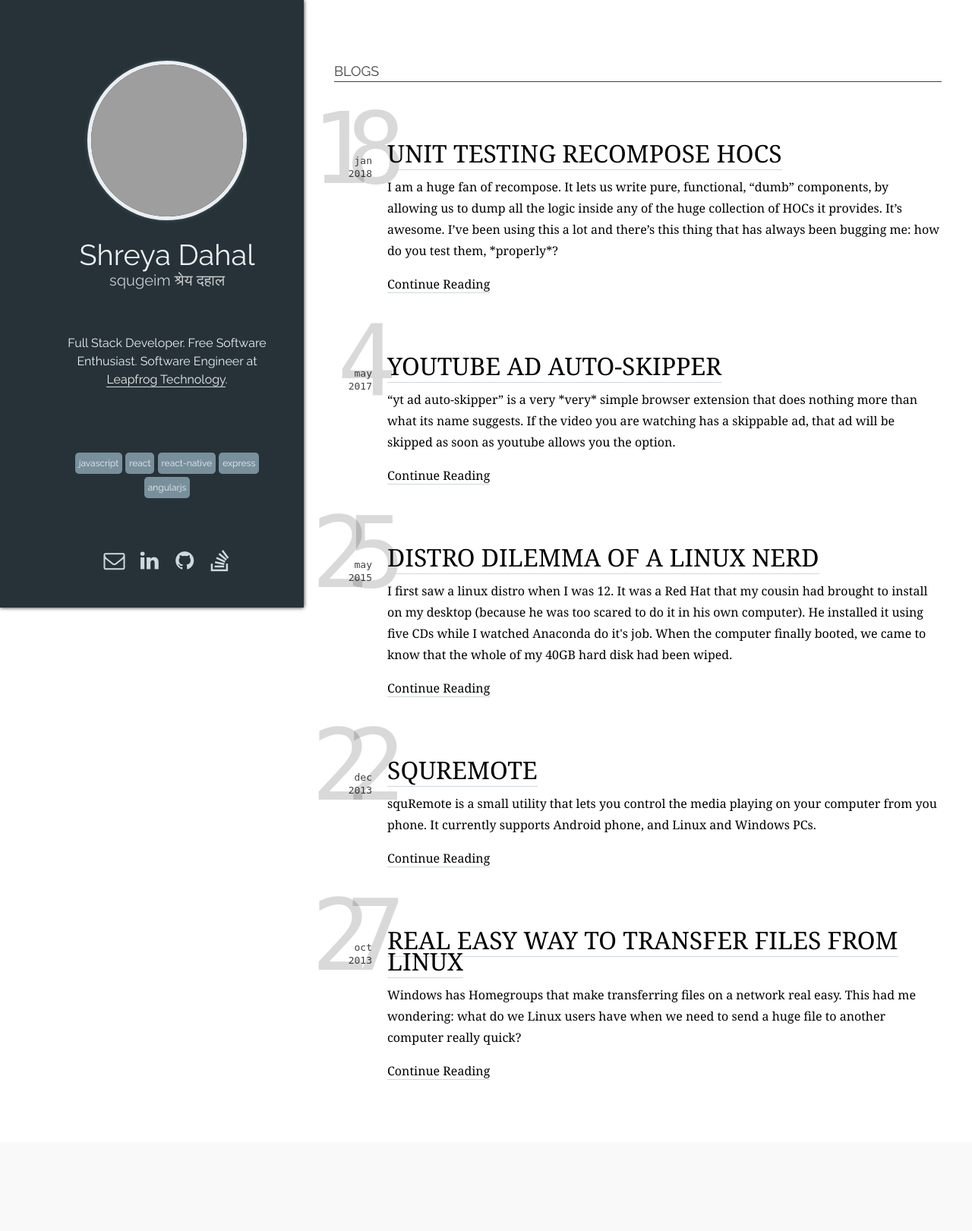
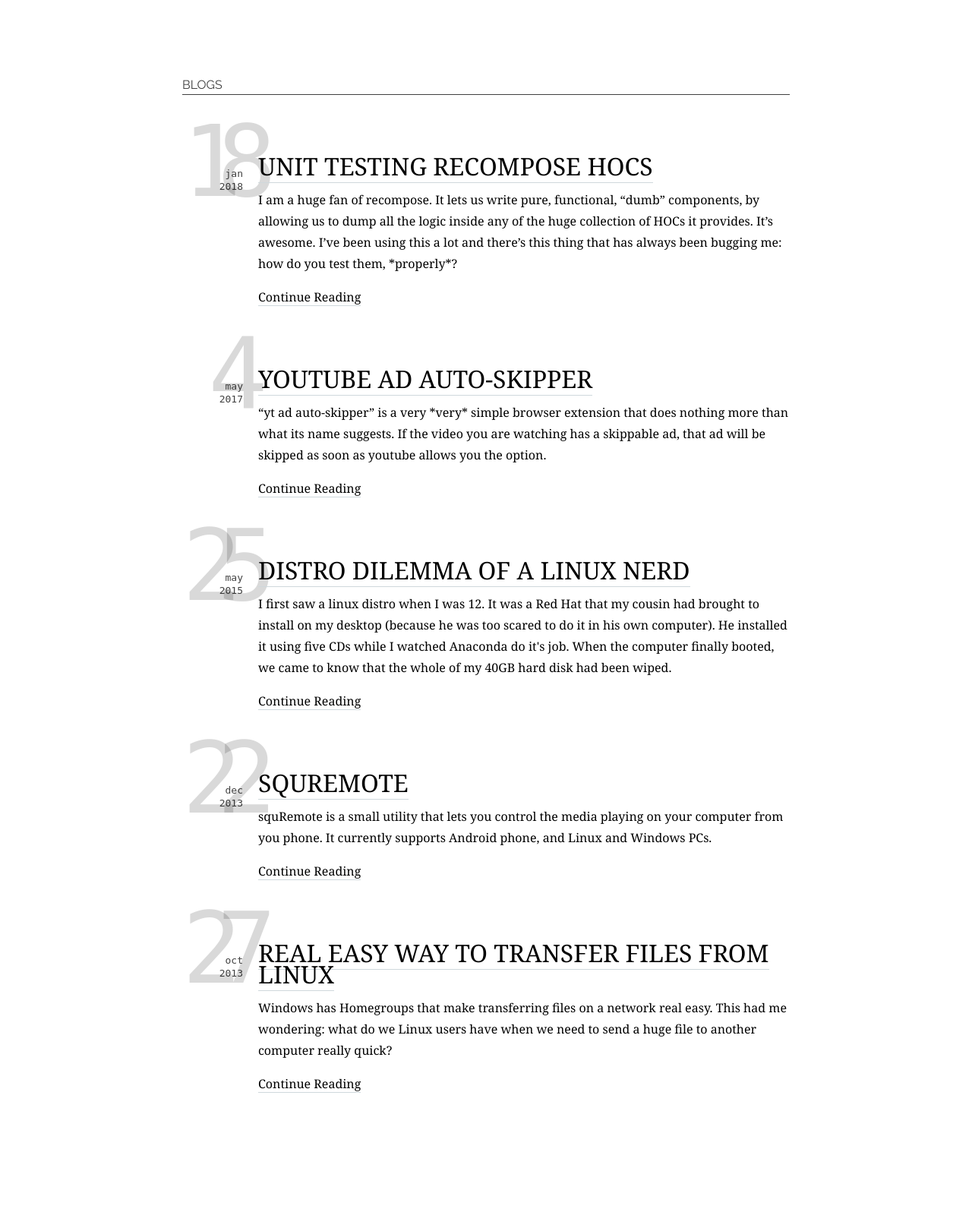
Before and after one commit to squgeim/squgeim.github.io, a PHP site: page / in a window 1280 px wide. Shown: the whole page at 76% size. Before the commit the page ends 1422 px from the top, so only its background shows below. Run offline with PHP 8.4, Linux system fonts and the light colour scheme; grey boxes are pictures that could not be loaded.

Commit message:
Remove sidebar from smaller screens

```diff
--- a/css/fontello.css
+++ b/css/fontello.css
@@ -20,7 +20,7 @@
 }
 */
 
- [class^="icon-"]:before, [class*=" icon-"]:before {
+[class^="icon-"]:before, [class*=" icon-"]:before {
   font-family: "fontello";
   font-style: normal;
   font-weight: normal;
--- a/css/style.css
+++ b/css/style.css
@@ -65,21 +65,28 @@ a:hover {
 
 .wrapper {
   margin: 0 auto;
-  min-width: 1000px;
 }
 
 .left {
-  position: fixed;
-  left: 0;
-  top: 0;
-  bottom: 0;
-  width: 400px;
   background: #263238;
   color: #ECEFF1;
   overflow-y: auto;
   display: flex;
   flex-direction: row-reverse;
   box-shadow: #111 0px 0px 5px;
+  position: absolute;
+  left: 0;
+  top: 0;
+  bottom: 0;
+  width: 0;
+  transition: width 200ms;
+}
+
+@media (min-width: 1366px) {
+  .left {
+    position: fixed;
+    width: 400px;
+ }
 }
 
 .sidebar {
@@ -144,14 +151,16 @@ a:hover {
   border: none;
 }
 
-.right {
-  margin-left: 400px;
+@media (min-width: 1366px) {
+  .right {
+    margin-left: 400px;
+  }
 }
 
 .content {
   margin: 80px auto;
   max-width: 800px;
-  min-width: 600px;
+  padding: 20px;
 }
 
 .content h1 {
@@ -160,7 +169,7 @@ a:hover {
 
 .content .title h1 {
   color: rgba(0, 0, 0, 0.75);
-  font-size: 18px;
+  font-size: 1em;
   border-bottom: 1px solid rgba(0, 0, 0, 0.75);
 }
 
@@ -174,7 +183,7 @@ a:hover {
 .content .blog .published-date {
   display: flex;
   flex-direction: column;
-  width: 50px;
+  width: 10%;
   align-items: flex-end;
   margin-right: 20px;
   color: rgba(0, 0, 0, 0.75);
--- a/index.html
+++ b/index.html
@@ -4,7 +4,7 @@
   <meta charset="UTF-8">
   <title>squgeim's</title>
   <link href="favicon.gif" type="image/gif" rel="icon" />
-  <link href="https://fonts.googleapis.com/css?family=Noto+Serif|Raleway" rel="stylesheet">
+  <link href="https://fonts.googleapis.com/css?family=Noto+Serif|Raleway" rel="stylesheet" type="text/css">
   <link href="./css/fontello.css" type="text/css" rel="stylesheet" />
   <link href="./css/style.css" type="text/css" rel="stylesheet" />
 </head>
@@ -13,7 +13,7 @@
     <div class="left">
       <div class="sidebar">
         <div class="picture">
-          <img src="https://www.gravatar.com/avatar/91e57d0a853efdd8ade9241a1a44b141?s=200" />
+          <img src="https://www.gravatar.com/avatar/91e57d0a853efdd8ade9241a1a44b141?s=200" alt="Shreya Dahal" />
         </div>
         <div class="title">
           <h1>Shreya Dahal</h1>
```
